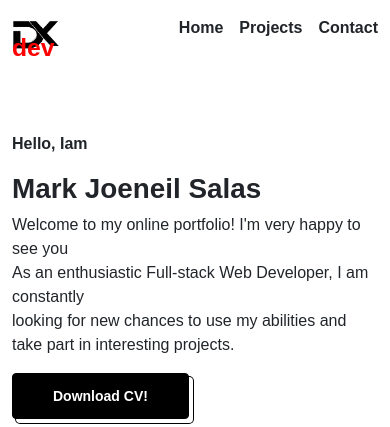
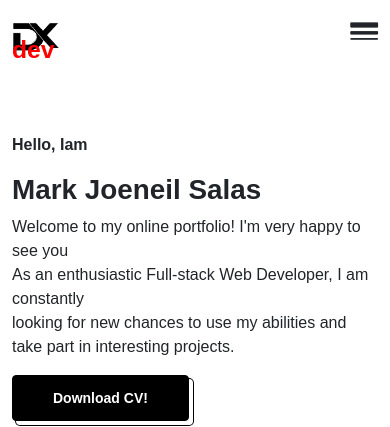
Before and after one commit to markjoeneilsalas/portfolioV2, a plain HTML site: page index.html in a window 390 px wide. Shown: the top 427 px of the page. Drawn offline with nearby package versions, Linux system fonts and the light colour scheme; files that its build step writes are made by us from their sources.

Commit message:
added nav responsive icon

```diff
--- a/index.html
+++ b/index.html
@@ -7,6 +7,8 @@
     <link rel="stylesheet" href="https://cdn.jsdelivr.net/npm/bootstrap-icons@1.3.0/font/bootstrap-icons.css">
     <link rel="stylesheet" href="https://cdn.jsdelivr.net/npm/bootstrap-icons@1.10.5/font/bootstrap-icons.css">
     <link href="https://cdn.jsdelivr.net/npm/bootstrap@5.3.1/dist/css/bootstrap.min.css" rel="stylesheet" integrity="sha384-4bw+/aepP/YC94hEpVNVgiZdgIC5+VKNBQNGCHeKRQN+PtmoHDEXuppvnDJzQIu9" crossorigin="anonymous">
+    <!-- Option 1: Include in HTML -->
+    <link rel="stylesheet" href="https://cdn.jsdelivr.net/npm/bootstrap-icons@1.3.0/font/bootstrap-icons.css">
     <link rel="stylesheet" href="style.css">
     <link href="aos.css" rel="stylesheet">
     <link rel="stylesheet" href="https://unpkg.com/aos@next/dist/aos.css" />
@@ -14,17 +16,20 @@
 </head>
 <body class="pt-3">
 
-    <div class="container d-flex justify-content-between">
+    <div class="container d-flex justify-content-between align-items-center">
         <div class="col col-md position-relative top-0 start-0">
             <img src="mylogo.png" alt="" style="width: 50px;">
             <h2 class="dev fw-bold position-absolute">dev</h2>
         </div>
-        <div id="navbarNav" class="d-flex">
+        <div id="navbarNav" class="d-lg-flex">
             <ul class="col col-md gap-3 list-unstyled fs-4 fw-bold d-flex">
                 <a class="text-decoration-none text-dark" href="#"><li class="text-decoration-line-none">Home</li></a>
                 <a class="text-decoration-none text-dark" href="#Projects"><li class="text-decoration-line-none">Projects</li></a>
                 <a class="text-decoration-none text-dark" href="#Contact"><li class="text-decoration-line-none">Contact</li></a>
             </ul>
+        </div>
+        <div class="h1 d-md-none d-xl-none">
+            <i class="bi bi-border-width"></i>
         </div>
     </div>
 
--- a/style.css
+++ b/style.css
@@ -149,3 +149,17 @@ $animationSpeed: 40s;
 li {
   font-size: 16px;
 }
+
+
+@media screen and (max-width: 375px) {
+  ul, li {
+    display: none;
+  }
+}
+
+
+@media screen and (max-width: 767px) and (min-width: 372px) {
+  ul, li {
+    display: none;
+  }
+}
```
